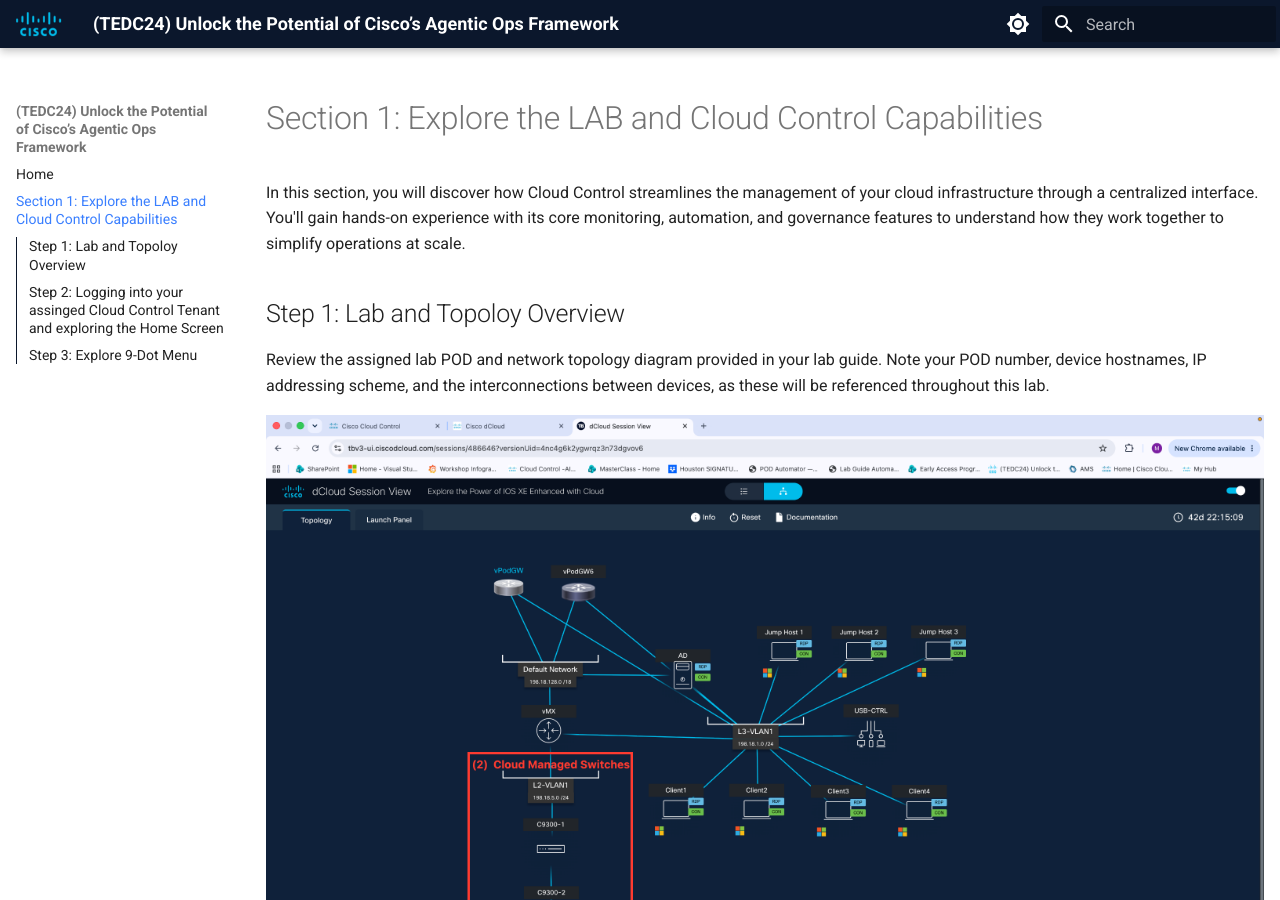
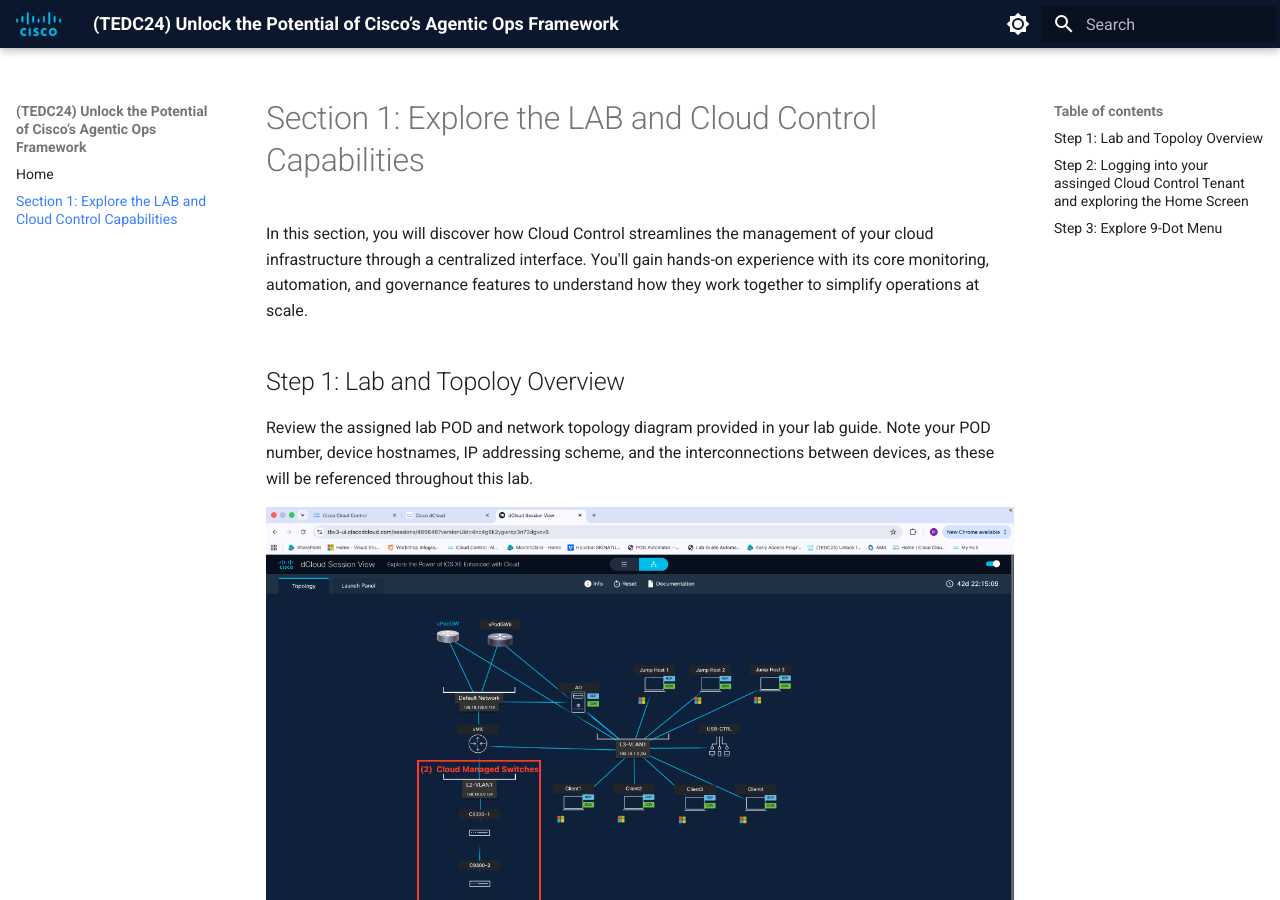
Before and after one commit to mokuma56/tedcn24-01-fy27, an MkDocs documentation site: the page built from docs/section-1-explore-the-lab-and-cloud-control-capabilities/index.md, in a window 1280 px wide and 900 px high. Built offline with MkDocs 1.6.1 and Material for MkDocs 9.7.7, drawn with Linux system fonts in a browser that asks for light colours.

Commit message:
Update lab guide — 2026-07-19 17:50

```diff
--- a/mkdocs.yml
+++ b/mkdocs.yml
@@ -11,9 +11,9 @@
     - navigation.instant
     - navigation.top
     - navigation.footer
+    - navigation.expand
     - search.suggest
     - content.code.copy
-    - toc.integrate
   custom_dir: docs/overrides
   palette:
     - media: "(prefers-color-scheme: light)"
```
